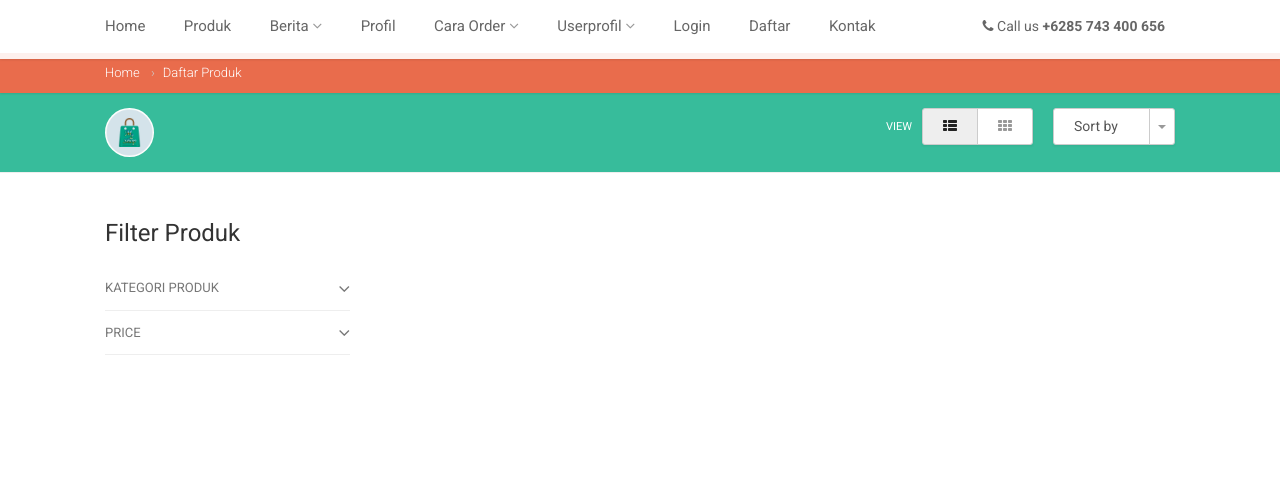
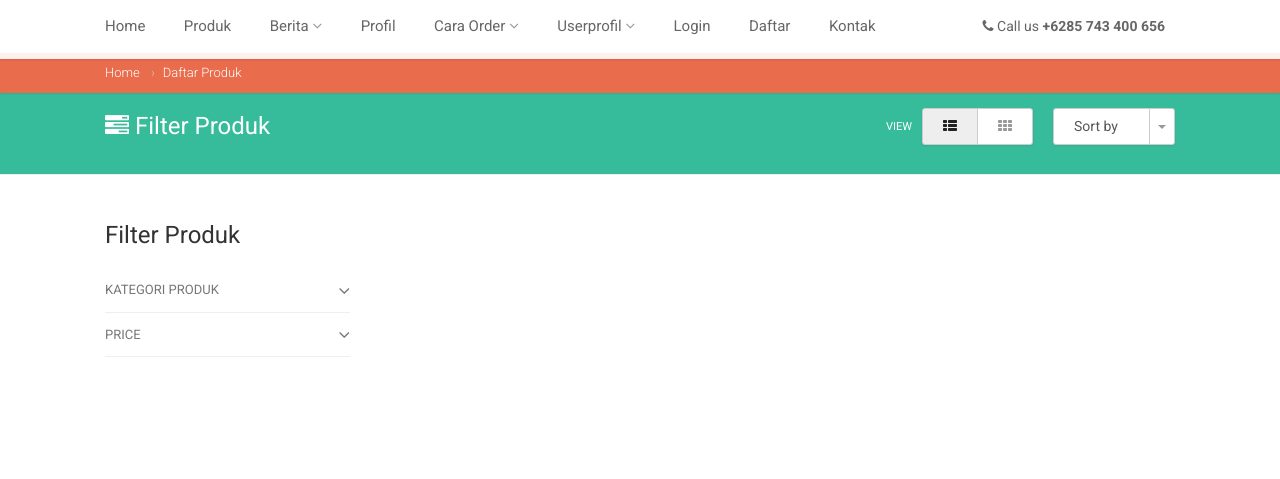
Before and after one commit to BASLABZ/m2shop_be, a PHP site: page /index.php?p=daftar_produk in a window 1280 px wide. Shown: the part 96-575 px from the top of the page. Run offline with PHP 8.4, Linux system fonts and the light colour scheme; data that the repository does not hold is empty; some libraries are stand-ins or nearby versions; some web fonts are replaced.

Commit message:
update fitur

```diff
--- a/daftar_produk.php
+++ b/daftar_produk.php
@@ -24,7 +24,8 @@
         	<div class="row">
             	<div class="col-md-3 col-sm-3 search-actions">
 
-                    <img src="images/logo.jpg" class="img-circle img-responsive" style="width: 20%;">
+                    <!-- <img src="images/logo.jpg" class="img-circle img-responsive" style="width: 20%;"> -->
+                    <h3 style="color: white;"><span class="fa fa-tasks"></span> Filter Produk</h3>
 
                 </div>
                 <div class="col-md-9 col-sm-9">
--- a/kontentengah.php
+++ b/kontentengah.php
@@ -58,7 +58,7 @@
                         <section class="listing-block latest-news">
 
                             <div class="listing-header">
-                            	<a href="blog.html" class="btn btn-sm btn-default pull-right">Semua Berita</a>
+                            	<!-- <a href="index.php" class="btn btn-sm btn-default pull-right">Semua Berita</a> -->
                                 <h3>Daftar Berita</h3>
                             </div>
                             <div class="listing-container">
```
